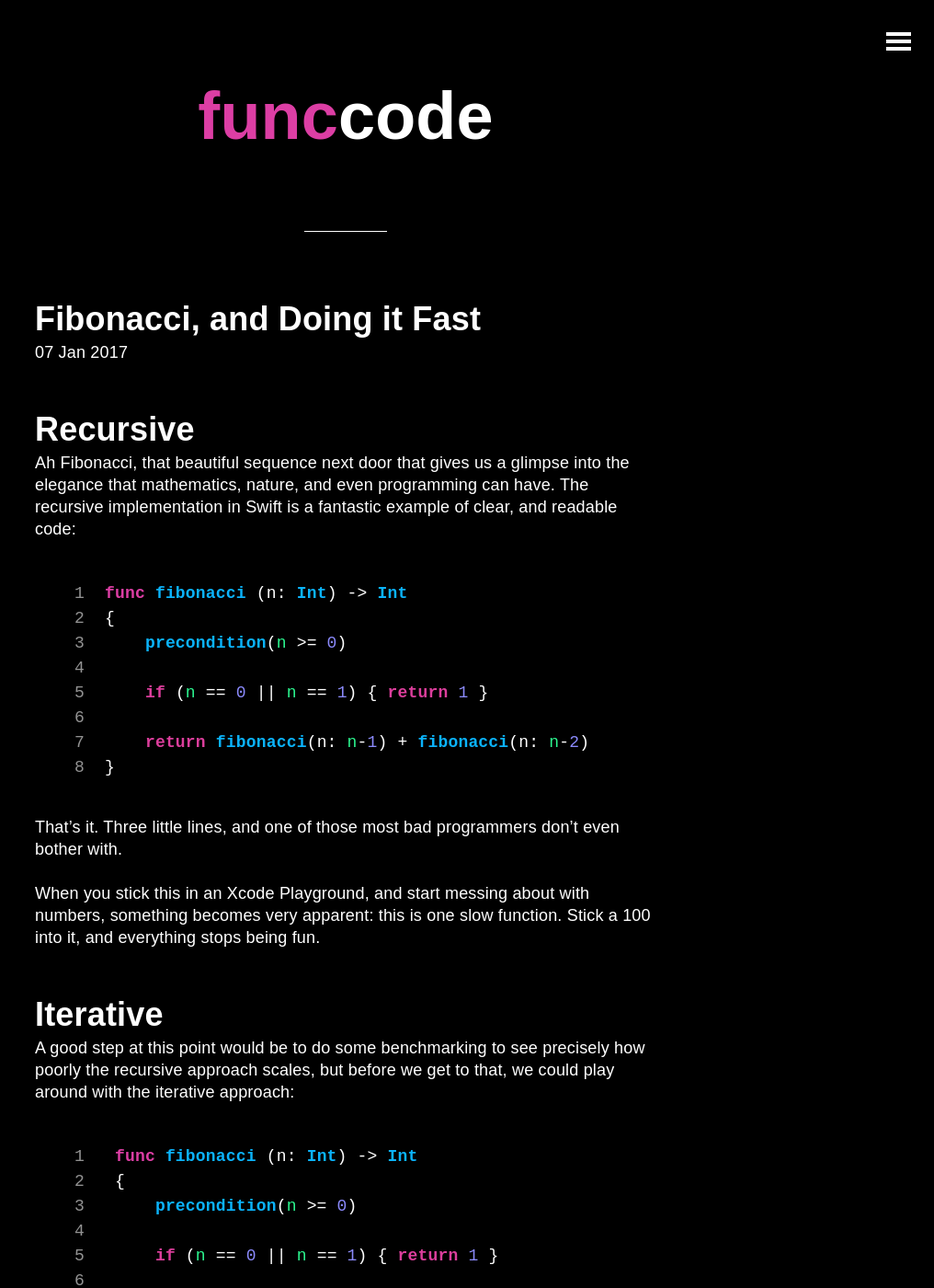
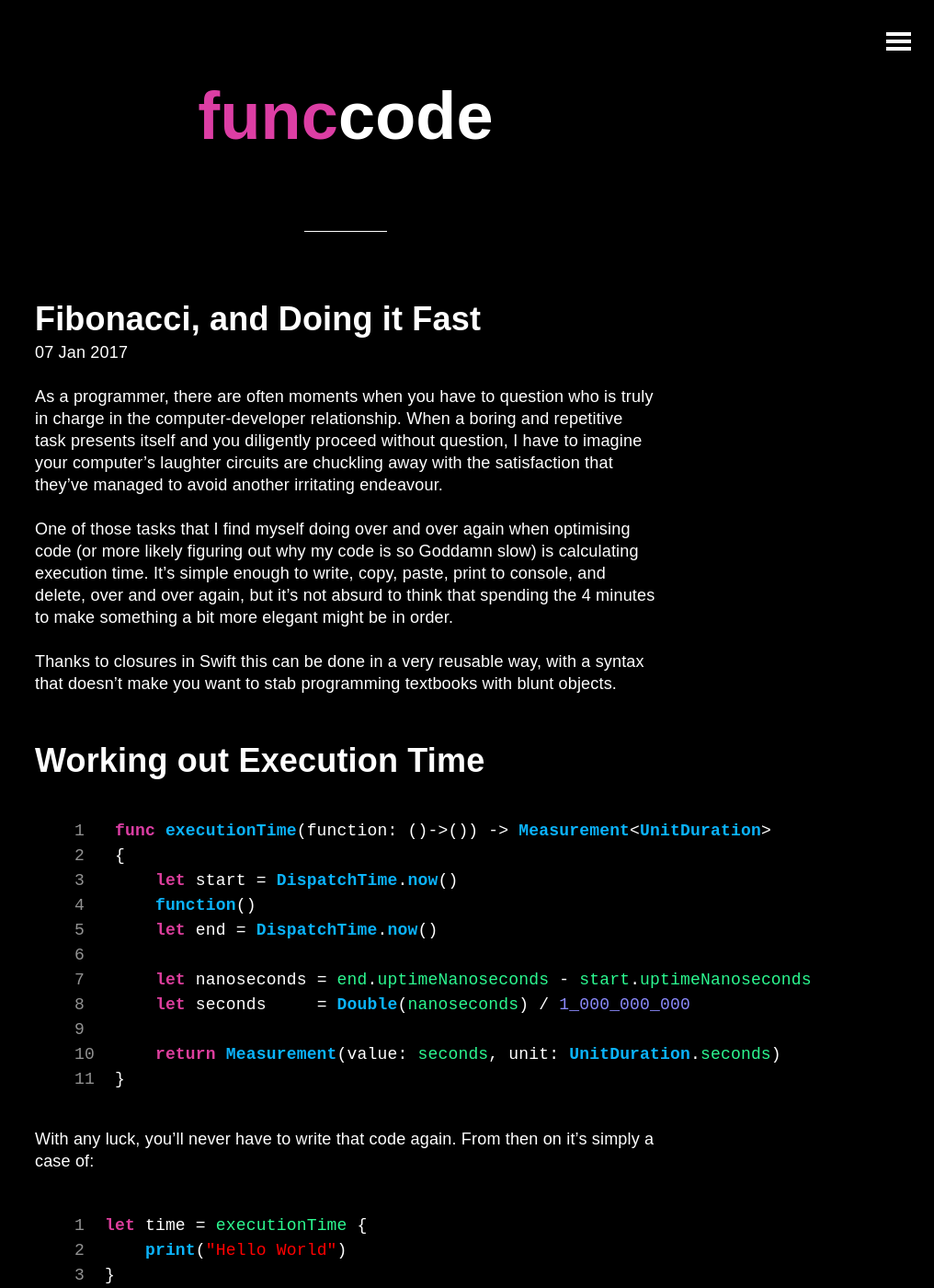
Before and after one commit to XmasRights/XmasRights.github.io, a Jekyll site: the page built from _posts/2017-01-07-Fibonacci.md, in a window 1280 px wide and 1400 px high. Shown: the whole window at 92% size, without its empty margins (264-1280 px from the left). Built offline with Jekyll 4.4.1, drawn with Linux system fonts in a browser that asks for light colours; some of the changed text lies outside the part shown.

Commit message:
Re-worked my fibonacci post to be more about timing code, and have a better flow

```diff
--- a/_posts/2017-01-07-Fibonacci.md
+++ b/_posts/2017-01-07-Fibonacci.md
@@ -1,9 +1,41 @@
 ---
 title: Fibonacci, and Doing it Fast
 ---
-## Recursive
+As a programmer, there are often moments when you have to question who is truly in charge in the computer-developer relationship. When a boring and repetitive task presents itself and you diligently proceed without question, I have to imagine your computer's laughter circuits are chuckling away with the satisfaction that they've managed to avoid another irritating endeavour.
+
+One of those tasks that I find myself doing over and over again when optimising code (or more likely figuring out why my code is so Goddamn slow) is calculating execution time. It's simple enough to write, copy, paste, print to console, and delete, over and over again, but it's not absurd to think that spending the 4 minutes to make something a bit more elegant might be in order.
+
+Thanks to closures in Swift this can be done in a very reusable way, with a syntax that doesn't make you want to stab programming textbooks with blunt objects.
+
+## Working out Execution Time
+{% highlight swift linenos %}
+func executionTime(function: ()->()) -> Measurement<UnitDuration>
+{
+    let start = DispatchTime.now()
+    function()
+    let end = DispatchTime.now()
+
+    let nanoseconds = end.uptimeNanoseconds - start.uptimeNanoseconds
+    let seconds     = Double(nanoseconds) / 1_000_000_000
+
+    return Measurement(value: seconds, unit: UnitDuration.seconds)
+}
+{% endhighlight %}
+
+With any luck, you'll never have to write that code again. From then on it's simply a case of:
+{% highlight swift linenos %}
+let time = executionTime {
+    print("Hello World")
+}
+
+let seconds = time.converted(to: .seconds)
+print("Printing Hello World takes \(seconds) seconds")
+{% endhighlight %}
+
+So now, let's put this code to the test, with my favourite number sequence: Fibonacci.
+
+## Fibonacci
 Ah Fibonacci, that beautiful sequence next door that gives us a glimpse into the elegance that mathematics, nature, and even programming can have. The recursive implementation in Swift is a fantastic example of clear, and readable code:
-
 {% highlight swift linenos %}
 func fibonacci (n: Int) -> Int
 {
@@ -17,11 +49,7 @@ func fibonacci (n: Int) -> Int
 
 That's it. Three little lines, and one of those most bad programmers don't even bother with.
 
-When you stick this in an Xcode Playground, and start messing about with numbers, something becomes very apparent: this is one slow function. Stick a 100 into it, and everything stops being fun.
-
-## Iterative
-A good step at this point would be to do some benchmarking to see precisely how poorly the recursive approach scales, but before we get to that, we could play around with the iterative approach:
-
+There's also the iterative approach, which is far less attractive:
 {% highlight swift linenos %}
 func fibonacci (n: Int) -> Int
 {
@@ -42,21 +70,35 @@ func fibonacci (n: Int) -> Int
 }
 {% endhighlight %}
 
-Another play around in Playground, and we see a huge speed improvement (admittedly at the cost of readability)
+Before proceeding, I'll neaten everything up by sticking it in a structure:
+{% highlight swift linenos %}
+struct Fibonacci
+{
+    public func recursive (n: Int) -> Int
+    {
+        precondition(n >= 0)
 
-## Timing Execution
-Eyeballing is one thing, but what if we wanted to know precisely how long each execution takes? Thanks to closures in Swift this can be done in a very reusable way, with a syntax that doesn't make you want to stab programming textbooks with blunt objects.
+        if (n == 0 || n == 1) { return 1 }
 
-{% highlight swift linenos %}
-func executionTime(function: ()->()) -> Measurement<UnitDuration>
-{
-    let start = DispatchTime.now()
-    function()
-    let end = DispatchTime.now()
+        return recursive(n: n-1) + recursive(n: n-2)
+    }
 
-    let nanoseconds = end.uptimeNanoseconds - start.uptimeNanoseconds
-    let seconds     = Double(nanoseconds) / 1_000_000_000
+    public func iterative (n: Int) -> Int
+    {
+        precondition(n >= 0)
 
-    return Measurement(value: seconds, unit: UnitDuration.seconds)
+        if (n == 0 || n == 1) { return 1 }
+
+        var a = 1, b = 1
+
+        for _ in 1...(n - 1)
+        {
+            let c = b
+
+            b = b + a
+            a = c
+        }
+        return b
+    }
 }
 {% endhighlight %}
```
